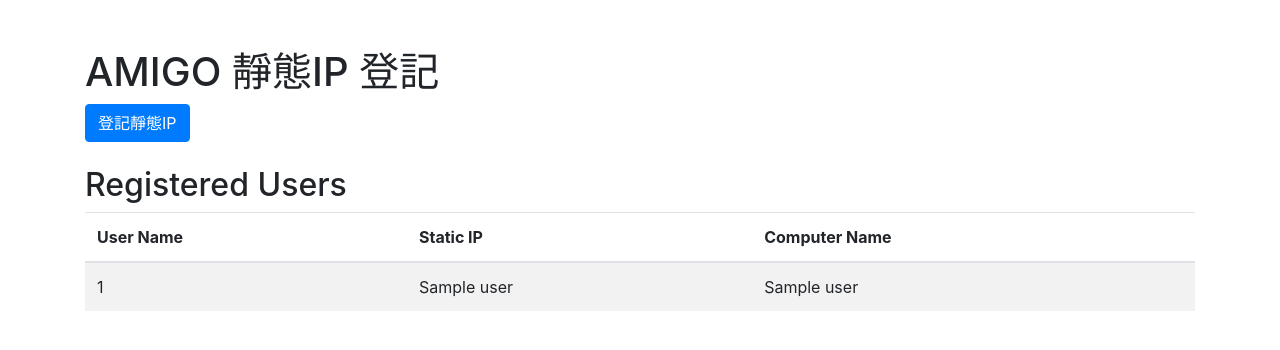
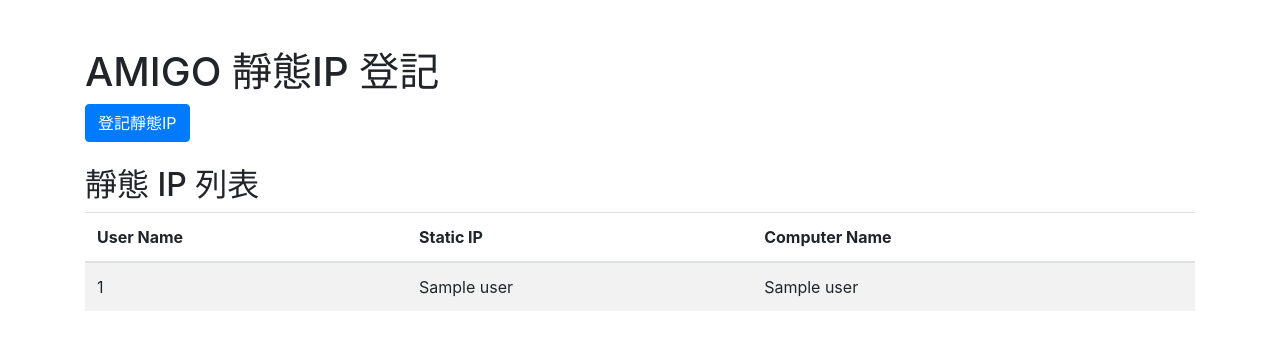
Before and after one commit to jackysusu/ipcollection, a Flask app: template app/templates/index.html in a window 1280 px wide. Shown: the top 350 px of the page. Run offline with Flask 3, Linux system fonts and the light colour scheme; the template is opened without the code that fills it: most values are stand-ins (such as "Sample title", 1, 10 or a date in 2020).

Commit message:
index list all ip

```diff
--- a/app/templates/index.html
+++ b/app/templates/index.html
@@ -12,7 +12,7 @@
             <button type="submit" class="btn btn-primary">登記靜態IP</button>
         </form>
 
-        <h2 class="mt-4">Registered Users</h2>
+        <h2 class="mt-4">靜態 IP 列表</h2>
         <table class="table table-striped">
             <thead>
                 <tr>
```
